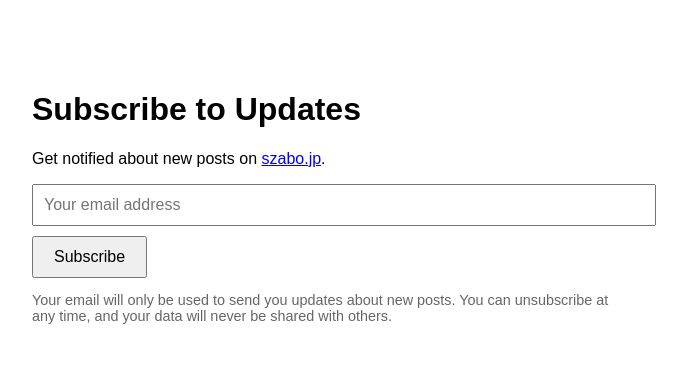
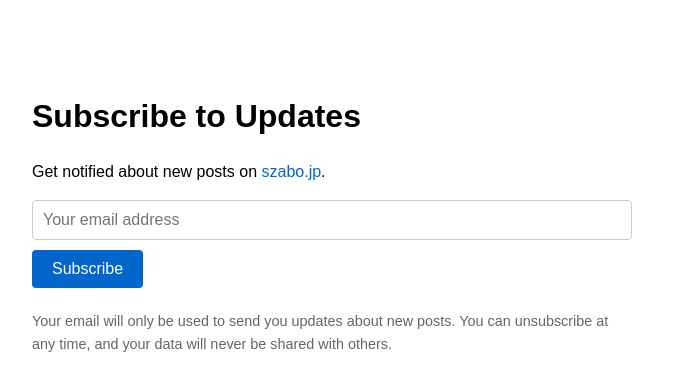
Before and after one commit to markszabo/newsletter.szabo.jp, a PHP site: page /index.php in a window 1280 px wide. Shown: the top 391 px of the page, without its empty margins (308-995 px from the left). Run offline with PHP 8.4, Linux system fonts and the light colour scheme; some libraries are stand-ins or nearby versions.

Commit message:
Unify UI design across all pages

```diff
--- a/src/index.php
+++ b/src/index.php
@@ -9,42 +9,140 @@ if (file_exists(__DIR__ . '/config.php')) {
     $SEND_DIGEST_KEY_HASH = getenv('SEND_DIGEST_KEY_HASH') ?: '';
 }
 
+// Helper function to render pages with consistent styling
+function renderPage($title, $content) {
+    ?>
+<!DOCTYPE html>
+<html lang="en">
+<head>
+  <meta charset="UTF-8">
+  <title><?= htmlspecialchars($title) ?> - szabo.jp Newsletter</title>
+  <meta name="viewport" content="width=device-width, initial-scale=1">
+  <style>
+    body {
+      max-width: 600px;
+      margin: 50px auto;
+      font-family: sans-serif;
+      padding: 20px;
+      line-height: 1.6;
+    }
+    h1 {
+      margin-bottom: 0.5em;
+    }
+    p {
+      margin-bottom: 1em;
+    }
+    a {
+      color: #0066cc;
+      text-decoration: none;
+    }
+    a:hover {
+      text-decoration: underline;
+    }
+    input[type="email"] {
+      width: 100%;
+      padding: 10px;
+      font-size: 16px;
+      margin-bottom: 10px;
+      border: 1px solid #ccc;
+      border-radius: 4px;
+      box-sizing: border-box;
+    }
+    button {
+      padding: 10px 20px;
+      font-size: 16px;
+      cursor: pointer;
+      background: #0066cc;
+      color: white;
+      border: none;
+      border-radius: 4px;
+    }
+    button:hover {
+      background: #0052a3;
+    }
+    .info {
+      font-size: 0.9em;
+      color: #666;
+      margin-top: 1.5em;
+    }
+    .success {
+      background: #e8f5e9;
+      border-left: 4px solid #4caf50;
+      padding: 15px;
+      margin-bottom: 1em;
+    }
+  </style>
+</head>
+<body>
+  <h1><?= htmlspecialchars($title) ?></h1>
+  <?= $content ?>
+</body>
+</html>
+    <?php
+    exit;
+}
+
 // === Handle actions ===
 $action = $_GET['action'] ?? '';
 
 if ($action === 'subscribe' && !empty($_POST['email'])) {
     $service->subscribe($_POST['email']);
-    echo "<p>Thanks for signing up! Please check your email to confirm your subscription.</p>
+
+    $content = <<<HTML
+<div class="success">
+  <p><strong>Thanks for signing up!</strong> Please check your email to confirm your subscription.</p>
+</div>
 <p>You will only ever receive updates about new posts on <a href='https://szabo.jp/'>szabo.jp</a>.
-          You can unsubscribe at any time, and your data will never be shared with others.
-          Your data will be managed by Mark Szabo, the creator of szabo.jp.</p>
-          <p>If you have any questions, please reach out at <a href='mailto:newsletter@szabo.jp'>newsletter@szabo.jp</a>.</p>";
-    exit;
+You can unsubscribe at any time, and your data will never be shared with others.</p>
+<p>Your data will be managed by Mark Szabo, the creator of szabo.jp.</p>
+<p class="info">If you have any questions, please reach out at <a href='mailto:newsletter@szabo.jp'>newsletter@szabo.jp</a>.</p>
+HTML;
+
+    renderPage('Check Your Email', $content);
 }
 
 if ($action === 'confirm' && !empty($_GET['token'])) {
     $service->confirmSubscription($_GET['token']);
-    echo "<p>Your subscription has been confirmed. 🎉</p>
+
+    $content = <<<HTML
+<div class="success">
+  <p><strong>Your subscription has been confirmed! 🎉</strong></p>
+</div>
 <p>From now on, you'll receive updates about new posts on <a href='https://szabo.jp/'>szabo.jp</a>.</p>
 <p>You can unsubscribe at any time, and all your data will be deleted if you do.
 We never share your information with anyone.</p>
-          <p>Questions? Contact us at <a href='mailto:newsletter@szabo.jp'>newsletter@szabo.jp</a>.</p>";
-    exit;
+<p class="info">Questions? Contact us at <a href='mailto:newsletter@szabo.jp'>newsletter@szabo.jp</a>.</p>
+HTML;
+
+    renderPage('Subscription Confirmed', $content);
 }
 
 if ($action === 'unsubscribe' && !empty($_GET['token'])) {
     if ($_SERVER['REQUEST_METHOD'] === 'POST') {
         $service->unsubscribe($_GET['token']);
-        echo "<p>You have been unsubscribed, and all of your data has been permanently deleted from our system.</p>
+
+        $content = <<<HTML
+<div class="success">
+  <p><strong>You have been unsubscribed.</strong></p>
+</div>
+<p>All of your data has been permanently deleted from our system.</p>
 <p>Thank you for reading <a href='https://szabo.jp/'>szabo.jp</a>! We hope to see you again in the future.</p>
-              <p>If you have any questions, please reach out at <a href='mailto:newsletter@szabo.jp'>newsletter@szabo.jp</a>.</p>";
-        exit;
+<p class="info">If you have any questions, please reach out at <a href='mailto:newsletter@szabo.jp'>newsletter@szabo.jp</a>.</p>
+HTML;
+
+        renderPage('Unsubscribed', $content);
     }
-    echo "<p>You are about to unsubscribe from updates on <a href='https://szabo.jp/'>szabo.jp</a>.</p>
+
+    $content = <<<HTML
+<p>You are about to unsubscribe from updates on <a href='https://szabo.jp/'>szabo.jp</a>.</p>
 <p>If you confirm, all of your data will be permanently deleted, and you will no longer receive any emails from us.</p>
-          <form method='post'><button type='submit'>Confirm Unsubscribe</button></form>
-          <p>Questions? Contact us at <a href='mailto:newsletter@szabo.jp'>newsletter@szabo.jp</a>.</p>";
-    exit;
+<form method='post'>
+  <button type='submit'>Confirm Unsubscribe</button>
+</form>
+<p class="info">Questions? Contact us at <a href='mailto:newsletter@szabo.jp'>newsletter@szabo.jp</a>.</p>
+HTML;
+
+    renderPage('Confirm Unsubscribe', $content);
 }
 
 if ($action === 'send-digest') {
@@ -70,43 +168,16 @@ if ($action === 'send-digest') {
 }
 
 // === Default page (subscription form) ===
-?>
-<!DOCTYPE html>
-<html lang="en">
-<head>
-  <meta charset="UTF-8">
-  <title>Subscribe to szabo.jp</title>
-  <meta name="viewport" content="width=device-width, initial-scale=1">
-  <style>
-    body {
-      max-width: 600px;
-      margin: 50px auto;
-      font-family: sans-serif;
-      padding: 20px;
-    }
-    input[type="email"] {
-      width: 100%;
-      padding: 10px;
-      font-size: 16px;
-      margin-bottom: 10px;
-    }
-    button {
-      padding: 10px 20px;
-      font-size: 16px;
-      cursor: pointer;
-    }
-  </style>
-</head>
-<body>
-  <h1>Subscribe to Updates</h1>
+$content = <<<HTML
 <p>Get notified about new posts on <a href="https://szabo.jp/">szabo.jp</a>.</p>
 <form method="post" action="?action=subscribe">
   <input type="email" name="email" placeholder="Your email address" required>
   <button type="submit">Subscribe</button>
 </form>
-  <p style="font-size: 0.9em; color: #666;">
+<p class="info">
   Your email will only be used to send you updates about new posts.
   You can unsubscribe at any time, and your data will never be shared with others.
 </p>
-</body>
-</html>
+HTML;
+
+renderPage('Subscribe to Updates', $content);
```
Also changed, not shown: .github/workflows/deploy.yaml. Lines whose indentation alone changed are shown as unchanged.
